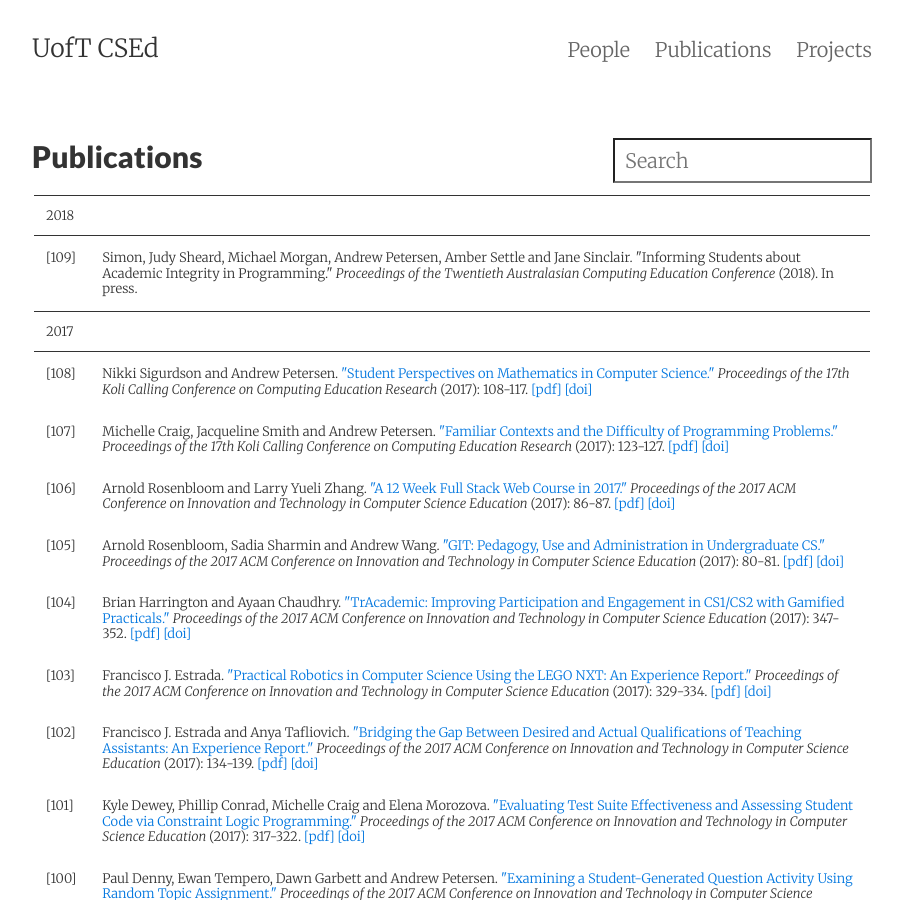
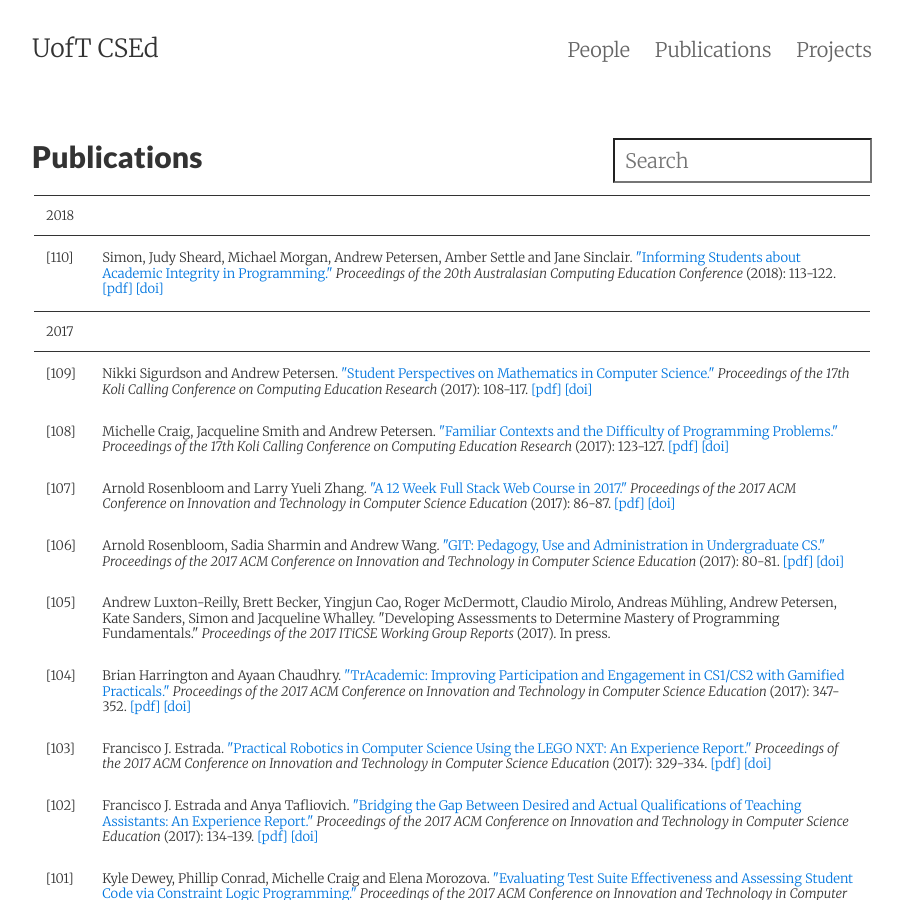
Before and after one commit to uoftcsed/uoftcsed.github.io, a Jekyll site: the page built from pubs.md, in a window 1280 px wide and 900 px high. Shown: the whole window, without its empty margins (188-1091 px from the left). Built offline with Jekyll 4.4.1, drawn with Linux system fonts in a browser that asks for light colours; nearby versions of some CDN libraries.

Commit message:
ACE 2018

```diff
--- a/pubs.md
+++ b/pubs.md
@@ -8,18 +8,20 @@ tags: publications
 
 <table id="pubs" class="result">
 <tr><td colspan="2" class="sheader">2018</td></tr>
-<tr class="bibline"><td class="bibref"><a class="bibanchor" name="109"></a>[109]</td><td class="bibitem">Simon, Judy Sheard, Michael Morgan, Andrew Petersen, Amber Settle and Jane Sinclair. "Informing Students about Academic Integrity in Programming." <i>Proceedings of the Twentieth Australasian Computing Education Conference </i>(2018).
+<tr class="bibline"><td class="bibref"><a class="bibanchor" name="110"></a>[110]</td><td class="bibitem">Simon, Judy Sheard, Michael Morgan, Andrew Petersen, Amber Settle and Jane Sinclair.  <a href="http://doi.acm.org/10.1145/3160489.3160502">"Informing Students about Academic Integrity in Programming." </a><i>Proceedings of the 20th Australasian Computing Education Conference </i>(2018): 113-122.
+<span class="Z3988" title="ctx_ver=Z39.88-2004&amp;rft_val_fmt=info%3Aofi%2Ffmt%3Akev%3Amtx%3Abook&amp;rft.atitle=Informing+Students+about+Academic+Integrity+in+Programming&amp;rft.btitle=Proceedings+of+the+20th+Australasian+Computing+Education+Conference&amp;rft.genre=bookitem&amp;rft.pub=ACM&amp;rft_id=http%3A%2F%2Fdoi.acm.org%2F10.1145%2F3160489.3160502&amp;rfr_id=info%3Asid%2F%3Abibs%2FCampbell.bib%3Bbibs%2FCheng.bib%3Bbibs%2FCraig.bib%3Bbibs%2FEasterbrook.bib%3Bbibs%2FEngels.bib%3Bbibs%2FEstrada.bib%3Bbibs%2FGries.bib%3Bbibs%2FHarrington.bib%3Bbibs%2FHeap.bib%3Bbibs%2FHorton.bib%3Bbibs%2FLiu.bib%3Bbibs%2FPatitsas.bib%3Bbibs%2FPetersen.bib%3Bbibs%2FPitt.bib%3Bbibs%2FReid.bib%3Bbibs%2FRosenbloom.bib%3Bbibs%2FSmith.bib%3Bbibs%2FTafliovich.bib%3Bbibs%2FZhang.bib%3Bbibs%2FZingaro.bib&amp;rft.date=2018&amp;rft.au=Simon&amp;rft.au=Judy+Sheard&amp;rft.au=Michael+Morgan&amp;rft.au=Andrew+Petersen&amp;rft.au=Amber+Settle&amp;rft.au=Jane+Sinclair"></span> <span class="bibmenu"><a href="http://doi.acm.org/10.1145/3160489.3160502">[pdf]</a> <a href="http://dx.doi.org/10.1145/3160489.3160502">[doi]</a></span></td></tr>
+<tr><td colspan="2" class="sheader">2017</td></tr>
+<tr class="bibline"><td class="bibref"><a class="bibanchor" name="109"></a>[109]</td><td class="bibitem">Nikki Sigurdson and Andrew Petersen.  <a href="http://doi.acm.org/10.1145/3141880.3141888">"Student Perspectives on Mathematics in Computer Science." </a><i>Proceedings of the 17th Koli Calling Conference on Computing Education Research </i>(2017): 108-117.
+<span class="Z3988" title="ctx_ver=Z39.88-2004&amp;rft_val_fmt=info%3Aofi%2Ffmt%3Akev%3Amtx%3Abook&amp;rft.atitle=Student+Perspectives+on+Mathematics+in+Computer+Science&amp;rft.btitle=Proceedings+of+the+17th+Koli+Calling+Conference+on+Computing+Education+Research&amp;rft.genre=bookitem&amp;rft.pub=ACM&amp;rft_id=http%3A%2F%2Fdoi.acm.org%2F10.1145%2F3141880.3141888&amp;rfr_id=info%3Asid%2F%3Abibs%2FCampbell.bib%3Bbibs%2FCheng.bib%3Bbibs%2FCraig.bib%3Bbibs%2FEasterbrook.bib%3Bbibs%2FEngels.bib%3Bbibs%2FEstrada.bib%3Bbibs%2FGries.bib%3Bbibs%2FHarrington.bib%3Bbibs%2FHeap.bib%3Bbibs%2FHorton.bib%3Bbibs%2FLiu.bib%3Bbibs%2FPatitsas.bib%3Bbibs%2FPetersen.bib%3Bbibs%2FPitt.bib%3Bbibs%2FReid.bib%3Bbibs%2FRosenbloom.bib%3Bbibs%2FSmith.bib%3Bbibs%2FTafliovich.bib%3Bbibs%2FZhang.bib%3Bbibs%2FZingaro.bib&amp;rft.date=2017&amp;rft.au=Nikki+Sigurdson&amp;rft.au=Andrew+Petersen"></span> <span class="bibmenu"><a href="http://doi.acm.org/10.1145/3141880.3141888">[pdf]</a> <a href="http://dx.doi.org/10.1145/3141880.3141888">[doi]</a></span></td></tr>
+<tr class="bibline"><td class="bibref"><a class="bibanchor" name="108"></a>[108]</td><td class="bibitem">Michelle Craig, Jacqueline Smith and Andrew Petersen.  <a href="http://doi.acm.org/10.1145/3141880.3141898">"Familiar Contexts and the Difficulty of Programming Problems." </a><i>Proceedings of the 17th Koli Calling Conference on Computing Education Research </i>(2017): 123-127.
+<span class="Z3988" title="ctx_ver=Z39.88-2004&amp;rft_val_fmt=info%3Aofi%2Ffmt%3Akev%3Amtx%3Abook&amp;rft.atitle=Familiar+Contexts+and+the+Difficulty+of+Programming+Problems&amp;rft.btitle=Proceedings+of+the+17th+Koli+Calling+Conference+on+Computing+Education+Research&amp;rft.genre=bookitem&amp;rft.pub=ACM&amp;rft_id=http%3A%2F%2Fdoi.acm.org%2F10.1145%2F3141880.3141898&amp;rfr_id=info%3Asid%2F%3Abibs%2FCampbell.bib%3Bbibs%2FCheng.bib%3Bbibs%2FCraig.bib%3Bbibs%2FEasterbrook.bib%3Bbibs%2FEngels.bib%3Bbibs%2FEstrada.bib%3Bbibs%2FGries.bib%3Bbibs%2FHarrington.bib%3Bbibs%2FHeap.bib%3Bbibs%2FHorton.bib%3Bbibs%2FLiu.bib%3Bbibs%2FPatitsas.bib%3Bbibs%2FPetersen.bib%3Bbibs%2FPitt.bib%3Bbibs%2FReid.bib%3Bbibs%2FRosenbloom.bib%3Bbibs%2FSmith.bib%3Bbibs%2FTafliovich.bib%3Bbibs%2FZhang.bib%3Bbibs%2FZingaro.bib&amp;rft.date=2017&amp;rft.au=Michelle+Craig&amp;rft.au=Jacqueline+Smith&amp;rft.au=Andrew+Petersen"></span> <span class="bibmenu"><a href="http://doi.acm.org/10.1145/3141880.3141898">[pdf]</a> <a href="http://dx.doi.org/10.1145/3141880.3141898">[doi]</a></span></td></tr>
+<tr class="bibline"><td class="bibref"><a class="bibanchor" name="107"></a>[107]</td><td class="bibitem">Arnold Rosenbloom and Larry Yueli Zhang.  <a href="http://doi.acm.org/10.1145/3059009.3072977">"A 12 Week Full Stack Web Course in 2017." </a><i>Proceedings of the 2017 ACM Conference on Innovation and Technology in Computer Science Education </i>(2017): 86-87.
+<span class="Z3988" title="ctx_ver=Z39.88-2004&amp;rft_val_fmt=info%3Aofi%2Ffmt%3Akev%3Amtx%3Abook&amp;rft.atitle=A+12+Week+Full+Stack+Web+Course+in+2017&amp;rft.btitle=Proceedings+of+the+2017+ACM+Conference+on+Innovation+and+Technology+in+Computer+Science+Education&amp;rft.genre=bookitem&amp;rft.pub=ACM&amp;rft_id=http%3A%2F%2Fdoi.acm.org%2F10.1145%2F3059009.3072977&amp;rfr_id=info%3Asid%2F%3Abibs%2FCampbell.bib%3Bbibs%2FCheng.bib%3Bbibs%2FCraig.bib%3Bbibs%2FEasterbrook.bib%3Bbibs%2FEngels.bib%3Bbibs%2FEstrada.bib%3Bbibs%2FGries.bib%3Bbibs%2FHarrington.bib%3Bbibs%2FHeap.bib%3Bbibs%2FHorton.bib%3Bbibs%2FLiu.bib%3Bbibs%2FPatitsas.bib%3Bbibs%2FPetersen.bib%3Bbibs%2FPitt.bib%3Bbibs%2FReid.bib%3Bbibs%2FRosenbloom.bib%3Bbibs%2FSmith.bib%3Bbibs%2FTafliovich.bib%3Bbibs%2FZhang.bib%3Bbibs%2FZingaro.bib&amp;rft.date=2017&amp;rft.au=Arnold+Rosenbloom&amp;rft.au=Larry+Yueli+Zhang"></span> <span class="bibmenu"><a href="http://doi.acm.org/10.1145/3059009.3072977">[pdf]</a> <a href="http://dx.doi.org/10.1145/3059009.3072977">[doi]</a></span></td></tr>
+<tr class="bibline"><td class="bibref"><a class="bibanchor" name="106"></a>[106]</td><td class="bibitem">Arnold Rosenbloom, Sadia Sharmin and Andrew Wang.  <a href="http://doi.acm.org/10.1145/3059009.3072980">"GIT: Pedagogy, Use and Administration in Undergraduate CS." </a><i>Proceedings of the 2017 ACM Conference on Innovation and Technology in Computer Science Education </i>(2017): 80-81.
+<span class="Z3988" title="ctx_ver=Z39.88-2004&amp;rft_val_fmt=info%3Aofi%2Ffmt%3Akev%3Amtx%3Abook&amp;rft.atitle=GIT%3A+Pedagogy%2C+Use+and+Administration+in+Undergraduate+CS&amp;rft.btitle=Proceedings+of+the+2017+ACM+Conference+on+Innovation+and+Technology+in+Computer+Science+Education&amp;rft.genre=bookitem&amp;rft.pub=ACM&amp;rft_id=http%3A%2F%2Fdoi.acm.org%2F10.1145%2F3059009.3072980&amp;rfr_id=info%3Asid%2F%3Abibs%2FCampbell.bib%3Bbibs%2FCheng.bib%3Bbibs%2FCraig.bib%3Bbibs%2FEasterbrook.bib%3Bbibs%2FEngels.bib%3Bbibs%2FEstrada.bib%3Bbibs%2FGries.bib%3Bbibs%2FHarrington.bib%3Bbibs%2FHeap.bib%3Bbibs%2FHorton.bib%3Bbibs%2FLiu.bib%3Bbibs%2FPatitsas.bib%3Bbibs%2FPetersen.bib%3Bbibs%2FPitt.bib%3Bbibs%2FReid.bib%3Bbibs%2FRosenbloom.bib%3Bbibs%2FSmith.bib%3Bbibs%2FTafliovich.bib%3Bbibs%2FZhang.bib%3Bbibs%2FZingaro.bib&amp;rft.date=2017&amp;rft.au=Arnold+Rosenbloom&amp;rft.au=Sadia+Sharmin&amp;rft.au=Andrew+Wang"></span> <span class="bibmenu"><a href="http://doi.acm.org/10.1145/3059009.3072980">[pdf]</a> <a href="http://dx.doi.org/10.1145/3059009.3072980">[doi]</a></span></td></tr>
+<tr class="bibline"><td class="bibref"><a class="bibanchor" name="105"></a>[105]</td><td class="bibitem">Andrew Luxton-Reilly, Brett Becker, Yingjun Cao, Roger McDermott, Claudio Mirolo, Andreas Mühling, Andrew Petersen, Kate Sanders, Simon and Jacqueline Whalley. "Developing Assessments to Determine Mastery of Programming Fundamentals." <i>Proceedings of the 2017 ITiCSE Working Group Reports </i>(2017).
 In press.
-<span class="Z3988" title="ctx_ver=Z39.88-2004&amp;rft_val_fmt=info%3Aofi%2Ffmt%3Akev%3Amtx%3Abook&amp;rft.atitle=Informing+Students+about+Academic+Integrity+in+Programming&amp;rft.btitle=Proceedings+of+the+Twentieth+Australasian+Computing+Education+Conference&amp;rft.genre=bookitem&amp;rft.pub=ACM&amp;rfr_id=info%3Asid%2F%3Abibs%2FCampbell.bib%3Bbibs%2FCheng.bib%3Bbibs%2FCraig.bib%3Bbibs%2FEasterbrook.bib%3Bbibs%2FEngels.bib%3Bbibs%2FEstrada.bib%3Bbibs%2FGries.bib%3Bbibs%2FHarrington.bib%3Bbibs%2FHeap.bib%3Bbibs%2FHorton.bib%3Bbibs%2FLiu.bib%3Bbibs%2FPatitsas.bib%3Bbibs%2FPetersen.bib%3Bbibs%2FPitt.bib%3Bbibs%2FReid.bib%3Bbibs%2FRosenbloom.bib%3Bbibs%2FSmith.bib%3Bbibs%2FTafliovich.bib%3Bbibs%2FZhang.bib%3Bbibs%2FZingaro.bib&amp;rft.date=2018&amp;rft.au=Simon&amp;rft.au=Judy+Sheard&amp;rft.au=Michael+Morgan&amp;rft.au=Andrew+Petersen&amp;rft.au=Amber+Settle&amp;rft.au=Jane+Sinclair"></span> <span class="bibmenu"></span></td></tr>
-<tr><td colspan="2" class="sheader">2017</td></tr>
-<tr class="bibline"><td class="bibref"><a class="bibanchor" name="108"></a>[108]</td><td class="bibitem">Nikki Sigurdson and Andrew Petersen.  <a href="http://doi.acm.org/10.1145/3141880.3141888">"Student Perspectives on Mathematics in Computer Science." </a><i>Proceedings of the 17th Koli Calling Conference on Computing Education Research </i>(2017): 108-117.
-<span class="Z3988" title="ctx_ver=Z39.88-2004&amp;rft_val_fmt=info%3Aofi%2Ffmt%3Akev%3Amtx%3Abook&amp;rft.atitle=Student+Perspectives+on+Mathematics+in+Computer+Science&amp;rft.btitle=Proceedings+of+the+17th+Koli+Calling+Conference+on+Computing+Education+Research&amp;rft.genre=bookitem&amp;rft.pub=ACM&amp;rft_id=http%3A%2F%2Fdoi.acm.org%2F10.1145%2F3141880.3141888&amp;rfr_id=info%3Asid%2F%3Abibs%2FCampbell.bib%3Bbibs%2FCheng.bib%3Bbibs%2FCraig.bib%3Bbibs%2FEasterbrook.bib%3Bbibs%2FEngels.bib%3Bbibs%2FEstrada.bib%3Bbibs%2FGries.bib%3Bbibs%2FHarrington.bib%3Bbibs%2FHeap.bib%3Bbibs%2FHorton.bib%3Bbibs%2FLiu.bib%3Bbibs%2FPatitsas.bib%3Bbibs%2FPetersen.bib%3Bbibs%2FPitt.bib%3Bbibs%2FReid.bib%3Bbibs%2FRosenbloom.bib%3Bbibs%2FSmith.bib%3Bbibs%2FTafliovich.bib%3Bbibs%2FZhang.bib%3Bbibs%2FZingaro.bib&amp;rft.date=2017&amp;rft.au=Nikki+Sigurdson&amp;rft.au=Andrew+Petersen"></span> <span class="bibmenu"><a href="http://doi.acm.org/10.1145/3141880.3141888">[pdf]</a> <a href="http://dx.doi.org/10.1145/3141880.3141888">[doi]</a></span></td></tr>
-<tr class="bibline"><td class="bibref"><a class="bibanchor" name="107"></a>[107]</td><td class="bibitem">Michelle Craig, Jacqueline Smith and Andrew Petersen.  <a href="http://doi.acm.org/10.1145/3141880.3141898">"Familiar Contexts and the Difficulty of Programming Problems." </a><i>Proceedings of the 17th Koli Calling Conference on Computing Education Research </i>(2017): 123-127.
-<span class="Z3988" title="ctx_ver=Z39.88-2004&amp;rft_val_fmt=info%3Aofi%2Ffmt%3Akev%3Amtx%3Abook&amp;rft.atitle=Familiar+Contexts+and+the+Difficulty+of+Programming+Problems&amp;rft.btitle=Proceedings+of+the+17th+Koli+Calling+Conference+on+Computing+Education+Research&amp;rft.genre=bookitem&amp;rft.pub=ACM&amp;rft_id=http%3A%2F%2Fdoi.acm.org%2F10.1145%2F3141880.3141898&amp;rfr_id=info%3Asid%2F%3Abibs%2FCampbell.bib%3Bbibs%2FCheng.bib%3Bbibs%2FCraig.bib%3Bbibs%2FEasterbrook.bib%3Bbibs%2FEngels.bib%3Bbibs%2FEstrada.bib%3Bbibs%2FGries.bib%3Bbibs%2FHarrington.bib%3Bbibs%2FHeap.bib%3Bbibs%2FHorton.bib%3Bbibs%2FLiu.bib%3Bbibs%2FPatitsas.bib%3Bbibs%2FPetersen.bib%3Bbibs%2FPitt.bib%3Bbibs%2FReid.bib%3Bbibs%2FRosenbloom.bib%3Bbibs%2FSmith.bib%3Bbibs%2FTafliovich.bib%3Bbibs%2FZhang.bib%3Bbibs%2FZingaro.bib&amp;rft.date=2017&amp;rft.au=Michelle+Craig&amp;rft.au=Jacqueline+Smith&amp;rft.au=Andrew+Petersen"></span> <span class="bibmenu"><a href="http://doi.acm.org/10.1145/3141880.3141898">[pdf]</a> <a href="http://dx.doi.org/10.1145/3141880.3141898">[doi]</a></span></td></tr>
-<tr class="bibline"><td class="bibref"><a class="bibanchor" name="106"></a>[106]</td><td class="bibitem">Arnold Rosenbloom and Larry Yueli Zhang.  <a href="http://doi.acm.org/10.1145/3059009.3072977">"A 12 Week Full Stack Web Course in 2017." </a><i>Proceedings of the 2017 ACM Conference on Innovation and Technology in Computer Science Education </i>(2017): 86-87.
-<span class="Z3988" title="ctx_ver=Z39.88-2004&amp;rft_val_fmt=info%3Aofi%2Ffmt%3Akev%3Amtx%3Abook&amp;rft.atitle=A+12+Week+Full+Stack+Web+Course+in+2017&amp;rft.btitle=Proceedings+of+the+2017+ACM+Conference+on+Innovation+and+Technology+in+Computer+Science+Education&amp;rft.genre=bookitem&amp;rft.pub=ACM&amp;rft_id=http%3A%2F%2Fdoi.acm.org%2F10.1145%2F3059009.3072977&amp;rfr_id=info%3Asid%2F%3Abibs%2FCampbell.bib%3Bbibs%2FCheng.bib%3Bbibs%2FCraig.bib%3Bbibs%2FEasterbrook.bib%3Bbibs%2FEngels.bib%3Bbibs%2FEstrada.bib%3Bbibs%2FGries.bib%3Bbibs%2FHarrington.bib%3Bbibs%2FHeap.bib%3Bbibs%2FHorton.bib%3Bbibs%2FLiu.bib%3Bbibs%2FPatitsas.bib%3Bbibs%2FPetersen.bib%3Bbibs%2FPitt.bib%3Bbibs%2FReid.bib%3Bbibs%2FRosenbloom.bib%3Bbibs%2FSmith.bib%3Bbibs%2FTafliovich.bib%3Bbibs%2FZhang.bib%3Bbibs%2FZingaro.bib&amp;rft.date=2017&amp;rft.au=Arnold+Rosenbloom&amp;rft.au=Larry+Yueli+Zhang"></span> <span class="bibmenu"><a href="http://doi.acm.org/10.1145/3059009.3072977">[pdf]</a> <a href="http://dx.doi.org/10.1145/3059009.3072977">[doi]</a></span></td></tr>
-<tr class="bibline"><td class="bibref"><a class="bibanchor" name="105"></a>[105]</td><td class="bibitem">Arnold Rosenbloom, Sadia Sharmin and Andrew Wang.  <a href="http://doi.acm.org/10.1145/3059009.3072980">"GIT: Pedagogy, Use and Administration in Undergraduate CS." </a><i>Proceedings of the 2017 ACM Conference on Innovation and Technology in Computer Science Education </i>(2017): 80-81.
-<span class="Z3988" title="ctx_ver=Z39.88-2004&amp;rft_val_fmt=info%3Aofi%2Ffmt%3Akev%3Amtx%3Abook&amp;rft.atitle=GIT%3A+Pedagogy%2C+Use+and+Administration+in+Undergraduate+CS&amp;rft.btitle=Proceedings+of+the+2017+ACM+Conference+on+Innovation+and+Technology+in+Computer+Science+Education&amp;rft.genre=bookitem&amp;rft.pub=ACM&amp;rft_id=http%3A%2F%2Fdoi.acm.org%2F10.1145%2F3059009.3072980&amp;rfr_id=info%3Asid%2F%3Abibs%2FCampbell.bib%3Bbibs%2FCheng.bib%3Bbibs%2FCraig.bib%3Bbibs%2FEasterbrook.bib%3Bbibs%2FEngels.bib%3Bbibs%2FEstrada.bib%3Bbibs%2FGries.bib%3Bbibs%2FHarrington.bib%3Bbibs%2FHeap.bib%3Bbibs%2FHorton.bib%3Bbibs%2FLiu.bib%3Bbibs%2FPatitsas.bib%3Bbibs%2FPetersen.bib%3Bbibs%2FPitt.bib%3Bbibs%2FReid.bib%3Bbibs%2FRosenbloom.bib%3Bbibs%2FSmith.bib%3Bbibs%2FTafliovich.bib%3Bbibs%2FZhang.bib%3Bbibs%2FZingaro.bib&amp;rft.date=2017&amp;rft.au=Arnold+Rosenbloom&amp;rft.au=Sadia+Sharmin&amp;rft.au=Andrew+Wang"></span> <span class="bibmenu"><a href="http://doi.acm.org/10.1145/3059009.3072980">[pdf]</a> <a href="http://dx.doi.org/10.1145/3059009.3072980">[doi]</a></span></td></tr>
+<span class="Z3988" title="ctx_ver=Z39.88-2004&amp;rft_val_fmt=info%3Aofi%2Ffmt%3Akev%3Amtx%3Abook&amp;rft.atitle=Developing+Assessments+to+Determine+Mastery+of+Programming+Fundamentals&amp;rft.btitle=Proceedings+of+the+2017+ITiCSE+Working+Group+Reports&amp;rft.genre=bookitem&amp;rft.pub=&amp;rfr_id=info%3Asid%2F%3Abibs%2FCampbell.bib%3Bbibs%2FCheng.bib%3Bbibs%2FCraig.bib%3Bbibs%2FEasterbrook.bib%3Bbibs%2FEngels.bib%3Bbibs%2FEstrada.bib%3Bbibs%2FGries.bib%3Bbibs%2FHarrington.bib%3Bbibs%2FHeap.bib%3Bbibs%2FHorton.bib%3Bbibs%2FLiu.bib%3Bbibs%2FPatitsas.bib%3Bbibs%2FPetersen.bib%3Bbibs%2FPitt.bib%3Bbibs%2FReid.bib%3Bbibs%2FRosenbloom.bib%3Bbibs%2FSmith.bib%3Bbibs%2FTafliovich.bib%3Bbibs%2FZhang.bib%3Bbibs%2FZingaro.bib&amp;rft.date=2017&amp;rft.au=Andrew+Luxton-Reilly&amp;rft.au=Brett+Becker&amp;rft.au=Yingjun+Cao&amp;rft.au=Roger+McDermott&amp;rft.au=Claudio+Mirolo&amp;rft.au=Andreas+M%C3%BChling&amp;rft.au=Andrew+Petersen&amp;rft.au=Kate+Sanders&amp;rft.au=Simon&amp;rft.au=Jacqueline+Whalley"></span> <span class="bibmenu"></span></td></tr>
 <tr class="bibline"><td class="bibref"><a class="bibanchor" name="104"></a>[104]</td><td class="bibitem">Brian Harrington and Ayaan Chaudhry.  <a href="http://doi.acm.org/10.1145/3059009.3059052">"TrAcademic: Improving Participation and Engagement in CS1/CS2 with Gamified Practicals." </a><i>Proceedings of the 2017 ACM Conference on Innovation and Technology in Computer Science Education </i>(2017): 347-352.
 <span class="Z3988" title="ctx_ver=Z39.88-2004&amp;rft_val_fmt=info%3Aofi%2Ffmt%3Akev%3Amtx%3Abook&amp;rft.atitle=TrAcademic%3A+Improving+Participation+and+Engagement+in+CS1%2FCS2+with+Gamified+Practicals&amp;rft.btitle=Proceedings+of+the+2017+ACM+Conference+on+Innovation+and+Technology+in+Computer+Science+Education&amp;rft.genre=bookitem&amp;rft.pub=ACM&amp;rft_id=http%3A%2F%2Fdoi.acm.org%2F10.1145%2F3059009.3059052&amp;rfr_id=info%3Asid%2F%3Abibs%2FCampbell.bib%3Bbibs%2FCheng.bib%3Bbibs%2FCraig.bib%3Bbibs%2FEasterbrook.bib%3Bbibs%2FEngels.bib%3Bbibs%2FEstrada.bib%3Bbibs%2FGries.bib%3Bbibs%2FHarrington.bib%3Bbibs%2FHeap.bib%3Bbibs%2FHorton.bib%3Bbibs%2FLiu.bib%3Bbibs%2FPatitsas.bib%3Bbibs%2FPetersen.bib%3Bbibs%2FPitt.bib%3Bbibs%2FReid.bib%3Bbibs%2FRosenbloom.bib%3Bbibs%2FSmith.bib%3Bbibs%2FTafliovich.bib%3Bbibs%2FZhang.bib%3Bbibs%2FZingaro.bib&amp;rft.date=2017&amp;rft.au=Brian+Harrington&amp;rft.au=Ayaan+Chaudhry"></span> <span class="bibmenu"><a href="http://doi.acm.org/10.1145/3059009.3059052">[pdf]</a> <a href="http://dx.doi.org/10.1145/3059009.3059052">[doi]</a></span></td></tr>
 <tr class="bibline"><td class="bibref"><a class="bibanchor" name="103"></a>[103]</td><td class="bibitem">Francisco J. Estrada.  <a href="http://doi.acm.org/10.1145/3059009.3059025">"Practical Robotics in Computer Science Using the LEGO NXT: An Experience Report." </a><i>Proceedings of the 2017 ACM Conference on Innovation and Technology in Computer Science Education </i>(2017): 329-334.
```
Also changed, not shown: _pubs/bibs/Petersen.bib (+11 -3 lines).
